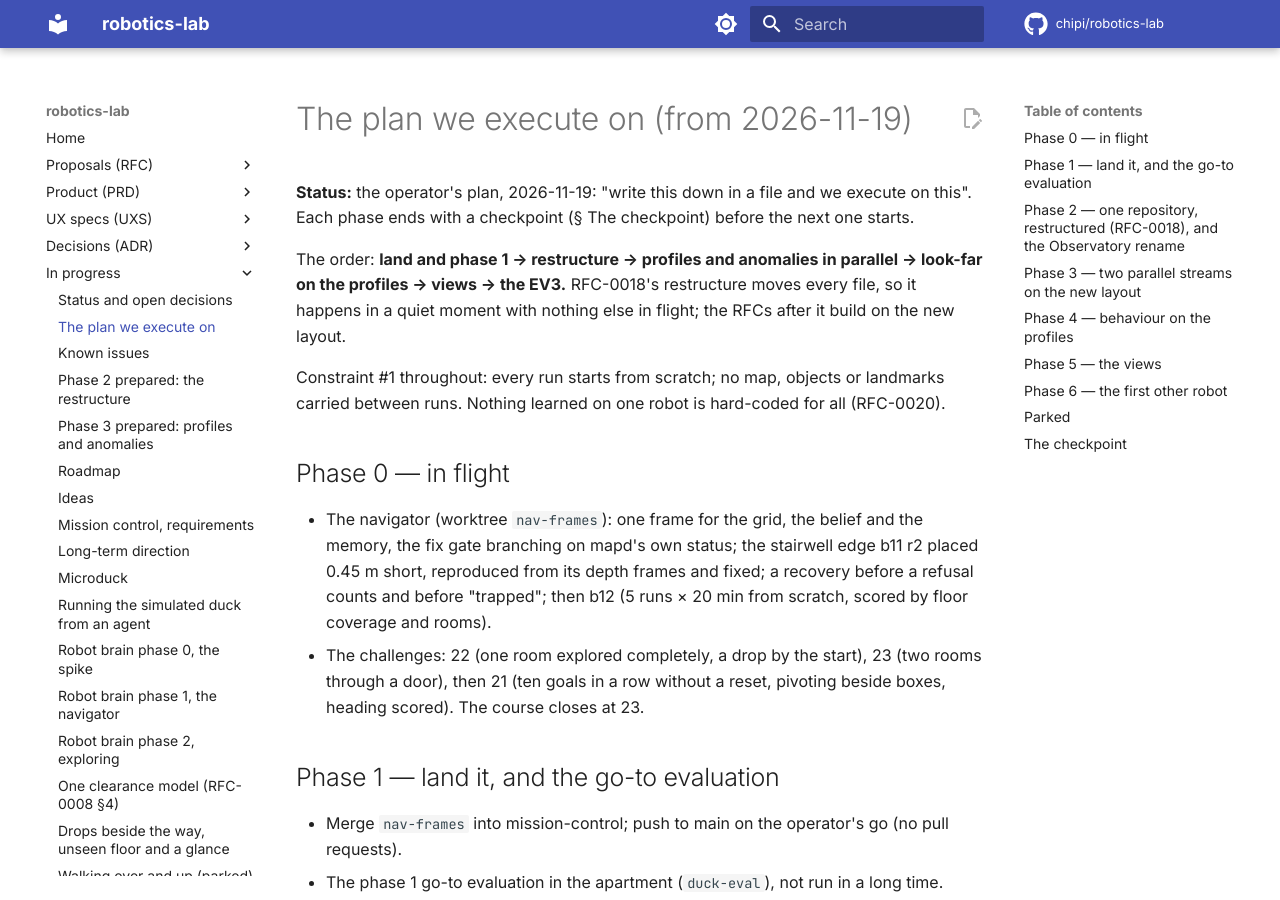
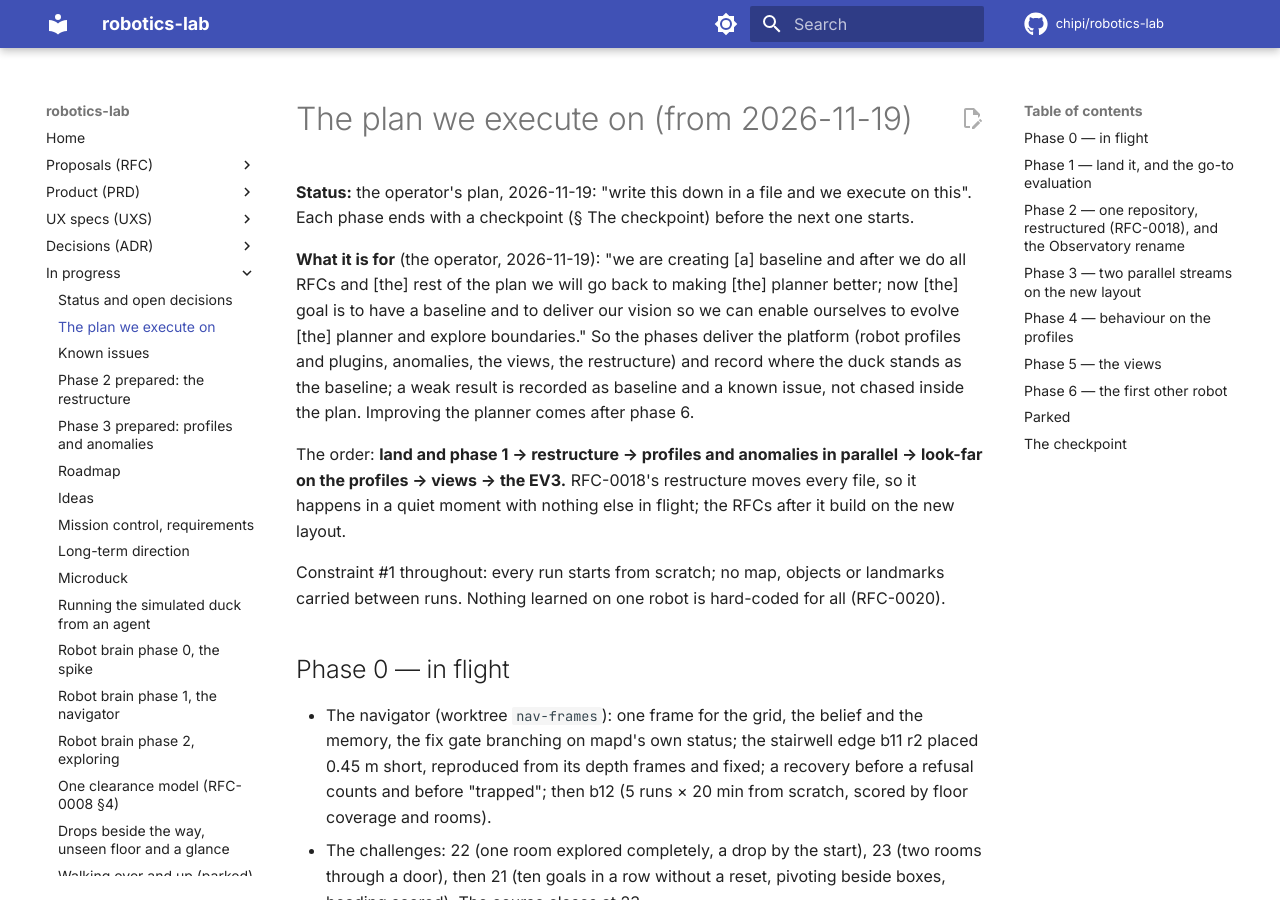
Before and after one commit to chipi/robotics-lab, an MkDocs documentation site: the page built from docs/wip/EXECUTION-PLAN.md, in a window 1280 px wide and 900 px high. Built offline with MkDocs 1.6.1 and Material for MkDocs 9.7.7, drawn with Linux system fonts in a browser that asks for light colours; comment, search, counter and statistics services are not loaded.

Commit message:
docs: the plan's purpose — a baseline and the vision delivered; the planner improved after phase 6
Co-Authored-By: Claude Opus 5.5 <noreply@anthropic.com>
Claude-Session: https://claude.ai/code/session_014cvkLDtihKBLiV2cbMenbC

```diff
--- a/docs/wip/EXECUTION-PLAN.md
+++ b/docs/wip/EXECUTION-PLAN.md
@@ -2,6 +2,14 @@
 
 **Status:** the operator's plan, 2026-11-19: "write this down in a file and we execute on this". Each
 phase ends with a checkpoint (§ The checkpoint) before the next one starts.
+
+**What it is for** (the operator, 2026-11-19): "we are creating [a] baseline and after we do all
+RFCs and [the] rest of the plan we will go back to making [the] planner better; now [the] goal is to
+have a baseline and to deliver our vision so we can enable ourselves to evolve [the] planner and
+explore boundaries." So the phases deliver the platform (robot profiles and plugins, anomalies, the
+views, the restructure) and record where the duck stands as the baseline; a weak result is recorded
+as baseline and a known issue, not chased inside the plan. Improving the planner comes after phase
+6.
 
 The order: **land and phase 1 → restructure → profiles and anomalies in parallel → look-far on the
 profiles → views → the EV3.** RFC-0018's restructure moves every file, so it happens in a quiet
```
